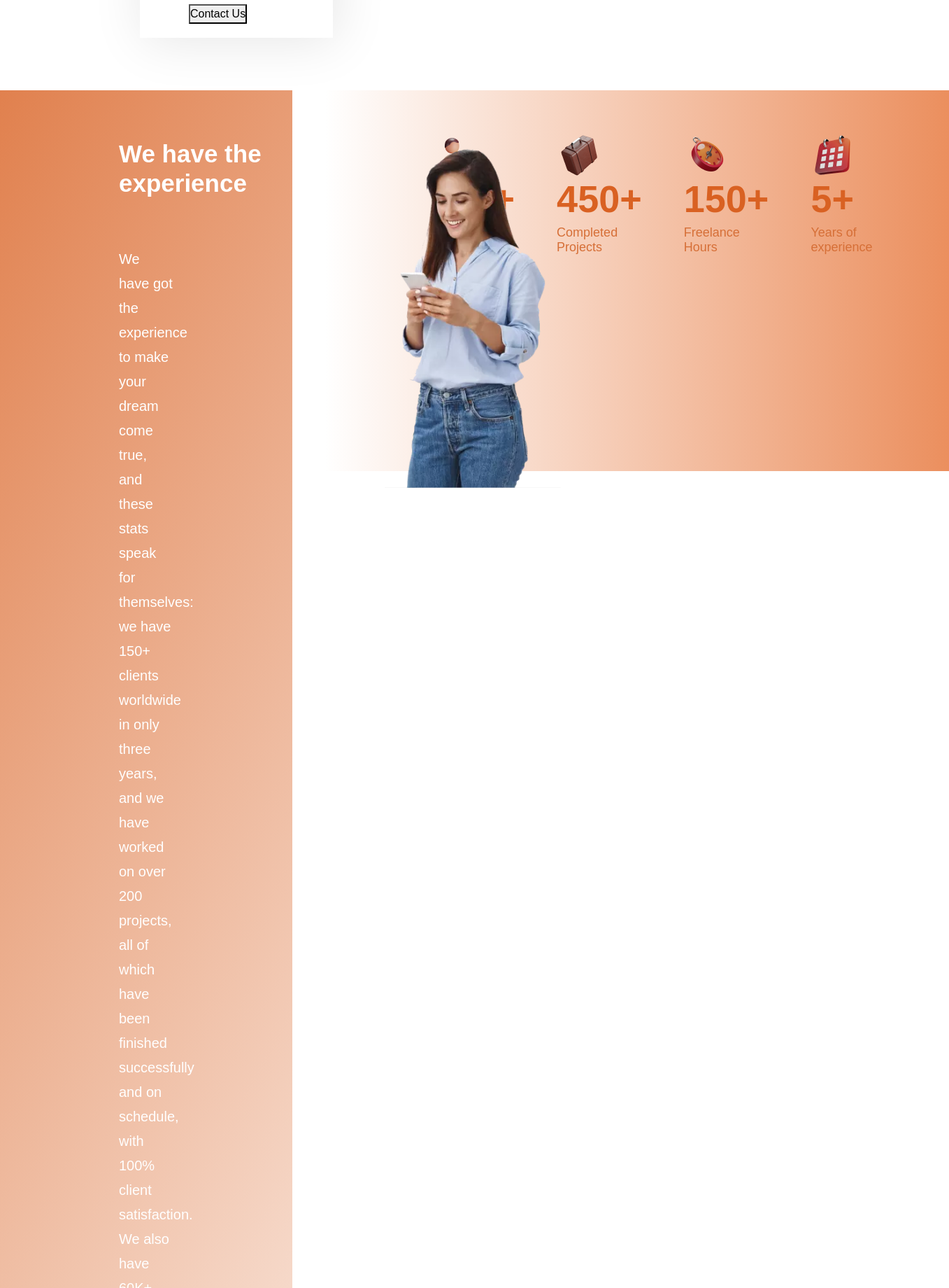
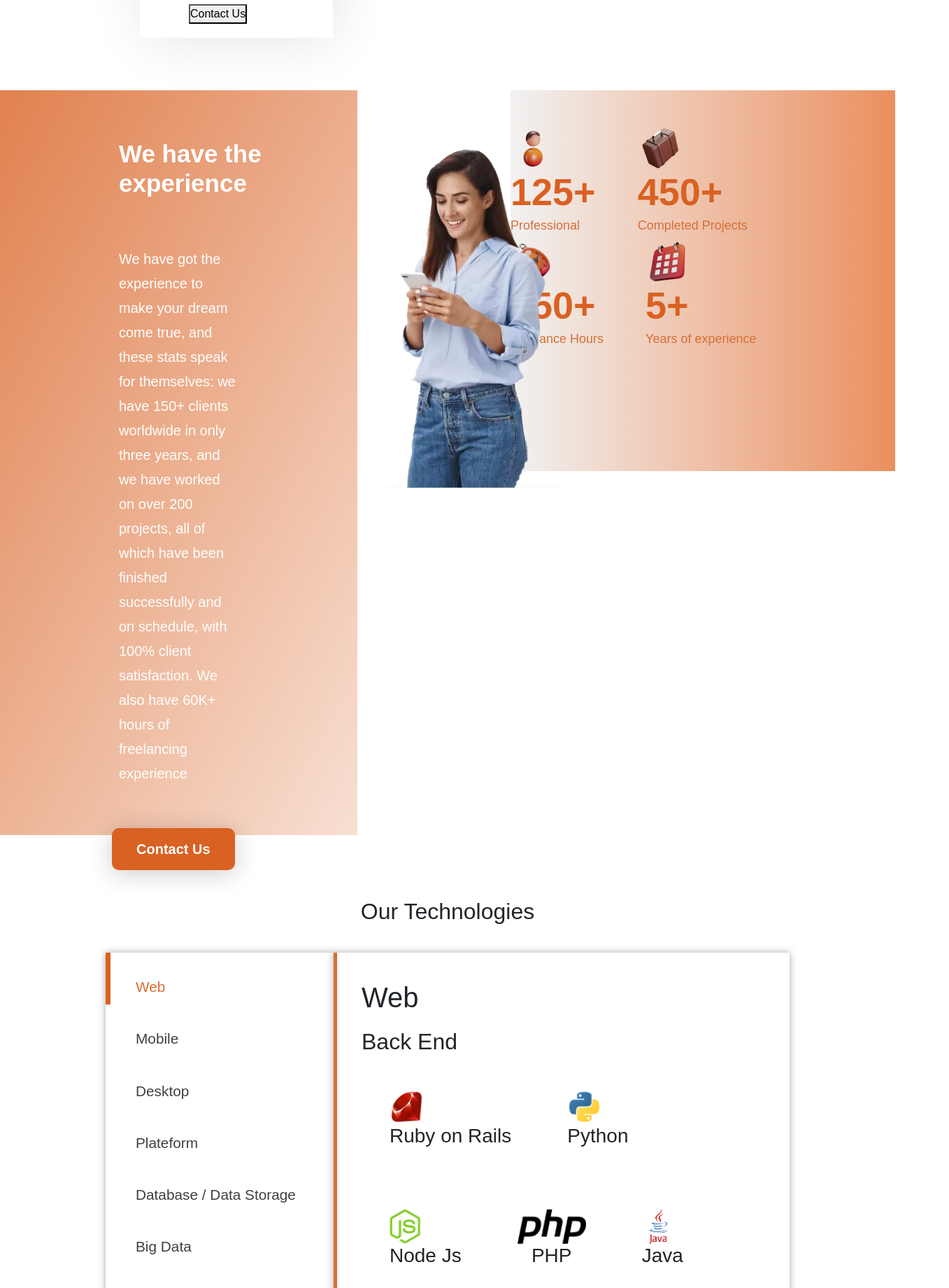
Before and after one commit to dharmikj-tagline/Angular-Tagline, an Angular app: page / in a window 1280 px wide. Shown: the part 3540-5380 px from the top of the page at 70% size, 1357 px wide, since content can reach past the window. Built offline with nearby package versions, Linux system fonts and the light colour scheme.

Commit message:
implement better css

```diff
--- a/src/app/app.component.html
+++ b/src/app/app.component.html
@@ -23,7 +23,7 @@
 </h1>
 <span class="headerline"></span>
 <div class="row">
-  <app-technologies [technologyMenus]="techMenu"></app-technologies>
+  <app-technologies [technologyMenus]="techMenu" style="padding-left: 0;"></app-technologies>
 
   <div class="language">
     <div class="web">
--- a/src/app/experience-content/experience-content.component.scss
+++ b/src/app/experience-content/experience-content.component.scss
@@ -5,7 +5,7 @@
     background: linear-gradient(119.18deg, rgba(217, 97, 34, .8) 0%, rgba(217, 97, 34, .2) 100%);
     text-align: center;
     min-height: 68vh;
-    max-width: 90%;
+    max-width: 70%;
 }
 
  .contentexp h2 {
--- a/src/app/experience-projects/experience-projects.component.scss
+++ b/src/app/experience-projects/experience-projects.component.scss
@@ -1,23 +1,26 @@
-//  .fulldiv1{
-//     display: flex;
-//     flex-direction: row;
-//     width: 450px;
-//  }
+ .fulldiv1{
+    display: flex;
+    flex-direction: row;
+   min-width: 550px;
+   flex-wrap: wrap;
+   padding-right: 100px;
+   padding-top: 50px;
+ }
 
  .numberexp {
-    background: linear-gradient(to left, #eb8f5e, #ffffffc8);
+    background: linear-gradient(to left, #eb8f5e, #eeeeeec8);
     color: #d66f37;
     font-family: poppins, sans-serif;
     min-height: 68vh;
 }
 
- .numberexp .fulldiv1
- {
-    display: flex;
-    padding: 60px 50px 0px 150px;
-    flex-direction: row;
+//  .numberexp .fulldiv1
+//  {
+//     display: flex;
+//     padding: 60px 50px 0px 150px;
+//     flex-direction: row;
 
-}
+// }
 
 
  .numberexp .fulldiv1 .div1 h1 {
--- a/src/app/footer-help/footer-help.component.html
+++ b/src/app/footer-help/footer-help.component.html
@@ -2,7 +2,7 @@
     <h3>{{ helpHead }}</h3>
     <ul>
       <li *ngFor="let menu of helpMenu">
-        <a href=""><i class="bi bi-telephone-fill"></i>&nbsp;{{ menu }}</a>
+        <a href=""><i class="bi bi-info-circle-fill"></i>&nbsp;{{ menu }}</a>
       </li>
     </ul>
   </div>
--- a/src/app/footer-hiredeveloper/footer-hiredeveloper.component.html
+++ b/src/app/footer-hiredeveloper/footer-hiredeveloper.component.html
@@ -2,6 +2,7 @@
   <h3>{{ hireHead }}</h3>
   <ul>
     <li *ngFor="let menu of hireDevelopMenu">
+      <i class="bi bi-check2-circle"></i>&nbsp;
       <a href="">{{ menu }}</a>
     </li>
 
--- a/src/app/footer-hr-sales/footer-hr-sales.component.html
+++ b/src/app/footer-hr-sales/footer-hr-sales.component.html
@@ -12,6 +12,7 @@
   <h3>{{ salesHead }}</h3>
   <ul>
     <li *ngFor="let menu of hrMenu">
+      <i class="bi bi-envelope-fill"></i>&nbsp;
       <a href=""> {{ menu}}</a>
     </li>
 
--- a/src/app/footer-sevices/footer-sevices.component.html
+++ b/src/app/footer-sevices/footer-sevices.component.html
@@ -2,6 +2,7 @@
     <h3>{{servicesHead }}</h3>
     <ul>
       <li *ngFor="let menu of Services">
+        <i class="bi bi-inboxes"></i>&nbsp;
         <a href="">{{ menu }}</a>
       </li>
 
--- a/src/app/review-rate-star/review-rate-star.component.ts
+++ b/src/app/review-rate-star/review-rate-star.component.ts
@@ -32,5 +32,5 @@ export class ReviewRateStarComponent implements OnInit {
 
   // rateStar: string = "3.0";
 
-  rateStar:number=0;
+  rateStar:number=5;
 }
--- a/src/app/sevices/sevices.component.scss
+++ b/src/app/sevices/sevices.component.scss
@@ -67,7 +67,6 @@
 }
 
 .boxes .divcontent7 h2 {
-    font-size: 40px;
     font-family: poppins, sans-serif;
     font-weight: 500;
     margin: 25px 27px;
--- a/src/app/sevices/sevices.component.ts
+++ b/src/app/sevices/sevices.component.ts
@@ -14,9 +14,6 @@ export class SevicesComponent implements OnInit {
   }
 
   @Input() serviceBoxes : Services[]=[];
-
-
   servicesHead : string ='Our Services';
 
-
 }
--- a/src/app/technologies/technologies.component.scss
+++ b/src/app/technologies/technologies.component.scss
@@ -1,13 +1,13 @@
 
 .menu ul {
     display: block;
+    padding-left: 0;
 }
 
 .menu ul li {
     list-style: none;
-    padding: 33px 10px 10px 53px;
+    padding: 33px 10px 10px 43px;
 }
-
 
 .menu ul li:first-child {
     box-shadow: inset 7px 0em #D96122;
@@ -33,4 +33,5 @@
 
 .menu ul li a:active {
     color: #d66f37;
+    margin: 0;
 }
```
